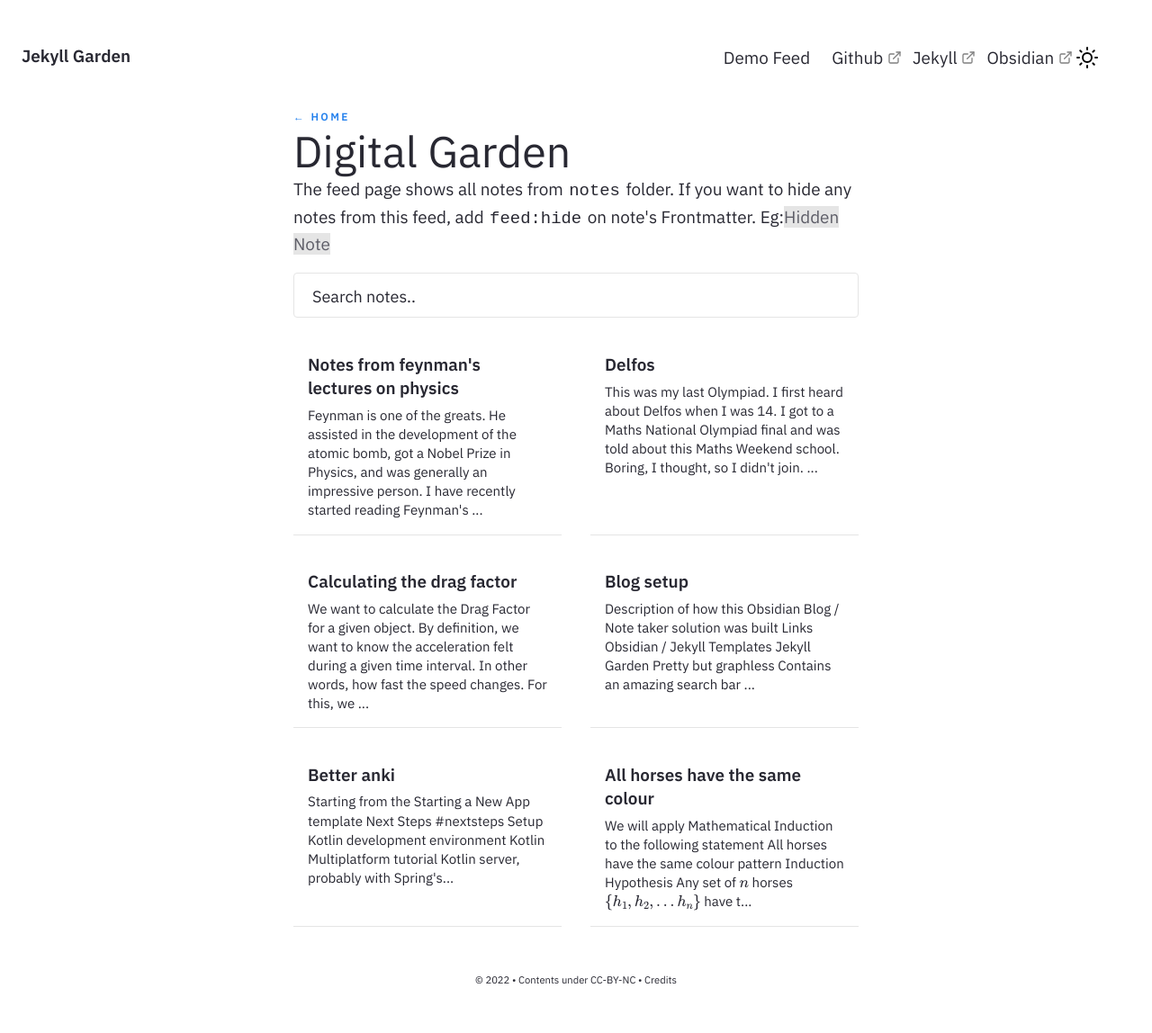
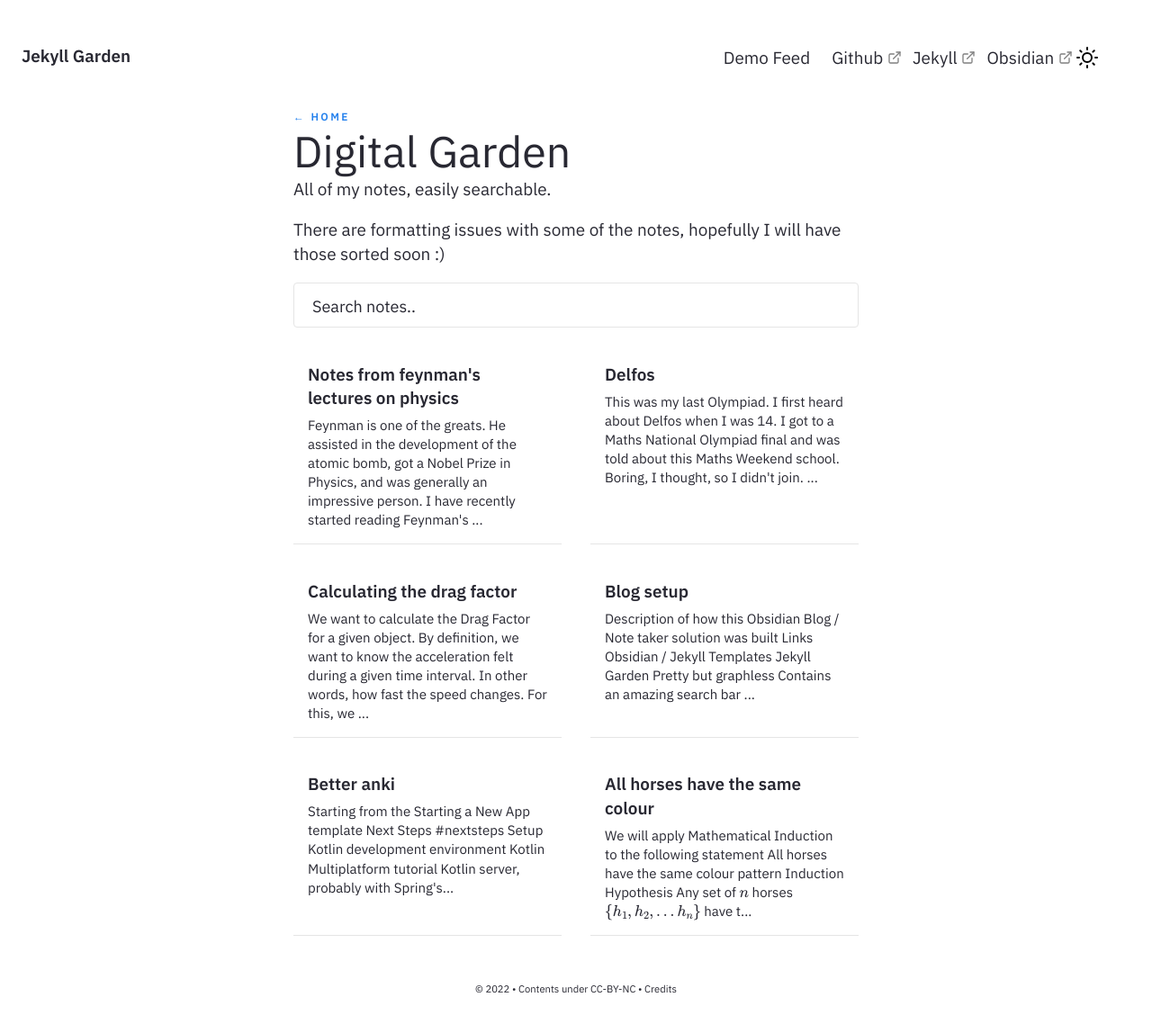
Before and after one commit to migueltorrescosta/obsidian-notes-old, a Jekyll site: the page built from pages/notes.md, in a window 1280 px wide. Shown: the whole page at 90% size. Built offline with Jekyll 4.4.1, drawn with Linux system fonts in a browser that asks for light colours; formulas are drawn with MathJax 3.

Commit message:
Update text

```diff
--- a/pages/notes.md
+++ b/pages/notes.md
@@ -5,4 +5,6 @@ feedformat: card
 title: Digital Garden
 ---
 
-The feed page shows all notes from `notes` folder. If you want to hide any notes from this feed, add `feed:hide` on note's Frontmatter. Eg:[[Hidden Note]]
+All of my notes, easily searchable.
+
+There are formatting issues with some of the notes, hopefully I will have those sorted soon :)
```
